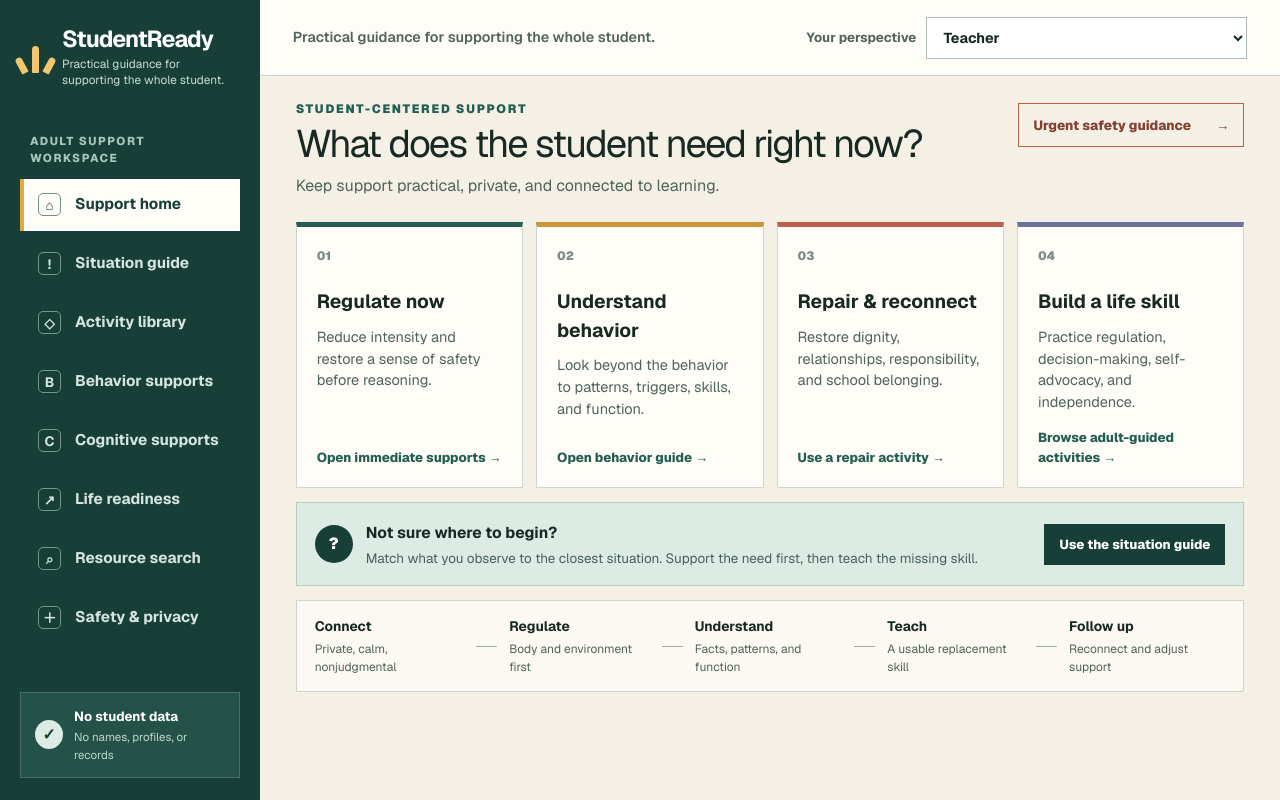
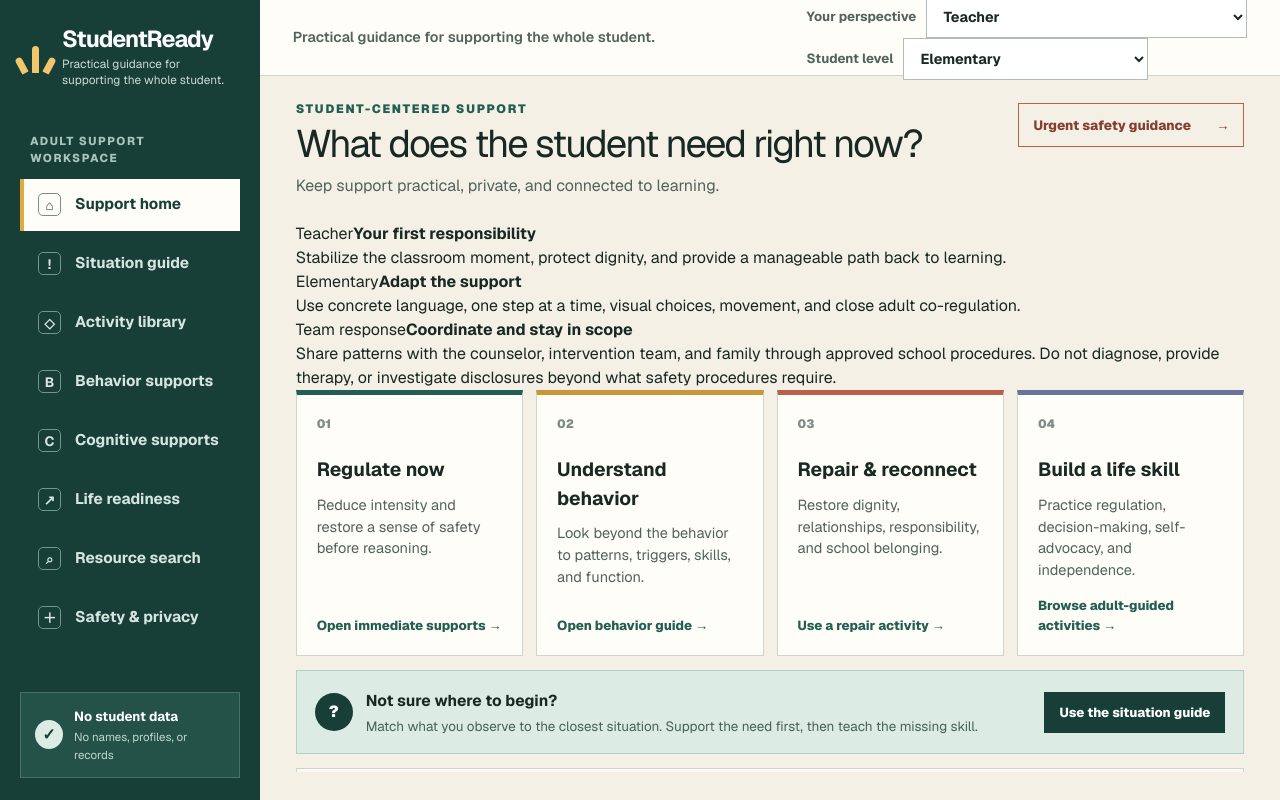
Before and after one commit to jasonjohnson75-cyber/studentready, a Next.js app: page / in a window 1280 px wide. Built offline with nearby package versions, Linux system fonts and the light colour scheme.

Commit message:
Add developmental and role-specific support guidance

```diff
--- a/app/page.tsx
+++ b/app/page.tsx
@@ -18,6 +18,25 @@ const roleFocus: Record<string, string> = {
   "Behavior interventionist": "Understand the function of behavior, then teach a safer replacement skill.",
   "Cognitive behavioral interventionist": "Connect thoughts, feelings, behavior, and next-step coping skills.",
 };
+
+const roleGuidance: Record<string, { act: string; partner: string; boundary: string }> = {
+  Teacher: { act: "Stabilize the classroom moment, protect dignity, and provide a manageable path back to learning.", partner: "Share patterns with the counselor, intervention team, and family through approved school procedures.", boundary: "Do not diagnose, provide therapy, or investigate disclosures beyond what safety procedures require." },
+  Administrator: { act: "Coordinate a consistent response, protect safety and access to learning, and remove avoidable barriers.", partner: "Bring together staff, family, student-support personnel, and district resources when needs cross roles.", boundary: "Do not substitute discipline for assessment, support, disability procedures, or mandated reporting." },
+  "Social worker": { act: "Connect the student’s school experience with family, environmental, and community supports.", partner: "Coordinate with caregivers, school teams, and outside providers with appropriate consent and privacy safeguards.", boundary: "Use licensed scope and local policy for clinical assessment, records, consent, and information sharing." },
+  "School counselor": { act: "Provide brief skill support, check risk, strengthen belonging, and identify the next level of care.", partner: "Coordinate with teachers, caregivers, administrators, and qualified mental-health professionals.", boundary: "Do not deliver a specialized clinical intervention without required training, supervision, and consent." },
+  Therapist: { act: "Translate clinical goals into practical school supports the student can use during the day.", partner: "Collaborate with the student, caregiver, and school team using clear consent and minimum necessary information.", boundary: "Do not direct school operations or disclose clinical information beyond consent, law, and safety exceptions." },
+  "Behavior interventionist": { act: "Define observable behavior, study patterns and function, then teach and reinforce a replacement skill.", partner: "Work with the student, teacher, caregiver, and problem-solving team so the plan is consistent across settings.", boundary: "Do not infer motive from one event or use a behavior plan in place of a required evaluation or safety response." },
+  "Cognitive behavioral interventionist": { act: "Teach the connection among situations, thoughts, body signals, feelings, actions, and safer choices.", partner: "Coordinate practice with trained school or clinical staff and the adults who can reinforce the skill naturally.", boundary: "Do not present school coping activities as psychotherapy or deliver defined programs without required training." },
+};
+
+const developmentalLevels = {
+  Elementary: { label: "Elementary", prompt: "Use concrete language, one step at a time, visual choices, movement, and close adult co-regulation.", voice: "Offer two simple choices and practice the skill with the student." },
+  "Middle school": { label: "Middle school", prompt: "Protect privacy, expect strong peer influence, explain the purpose, and include the student in the plan.", voice: "Use brief collaborative questions and give the student meaningful control over how support happens." },
+  "High school": { label: "High school", prompt: "Connect support to goals, identity, credits, activities, work, and increasing independence.", voice: "Ask what support is useful, agree on a practical plan, and build self-advocacy." },
+  "Transition age": { label: "Transition age", prompt: "Coach decision-making, service navigation, workplace communication, and ownership across adult settings.", voice: "Shift from directing to coaching while keeping clear safety and accountability expectations." },
+};
+
+type DevelopmentalLevel = keyof typeof developmentalLevels;
 
 const scenarios = [
   { name: "Escalation or anger", signal: "Raised voice, pacing, clenched body, conflict, or threatening language.", first: "Lower your voice, reduce the audience, create physical space, and offer two acceptable choices.", activity: "90-second regulation reset", avoid: "Lecturing, matching intensity, demanding eye contact, or discussing consequences while the student is activated.", escalate: "Follow the school safety plan for threats, weapons, violence, or immediate danger." },
@@ -60,17 +79,18 @@ const transitionStages = {
 };
 
 const worksheets = [
-  { title: "Regulation support plan", area: "Regulation", age: "All ages", summary: "Identify early signals, helpful conditions, adult responses, and safe return steps.", prompts: ["What observable signals show that stress is rising?", "What helps the environment feel safer or less demanding?", "Which regulation choices can the adult offer?", "How will the adult support a calm return to learning?"], activity: "90-second regulation reset" },
-  { title: "ABC behavior snapshot", area: "Behavior", age: "School teams", summary: "Capture what happened before, the observable behavior, and what changed afterward.", prompts: ["Before: What demand, transition, setting, or interaction occurred?", "Behavior: What was directly seen or heard?", "After: What changed immediately following the behavior?", "Working idea: What skill or need should the team explore?"], activity: "First-step plan" },
-  { title: "Thought · feeling · action map", area: "Cognitive", age: "Grades 4–12", summary: "Guide a student through the connection between a situation, thought, body feeling, action, and new response.", prompts: ["Situation: What happened?", "Thought: What went through the student’s mind?", "Feeling and body: What showed up?", "New response: What is one safer or more useful next choice?"], activity: "Circle of control" },
-  { title: "Return-to-learning plan", area: "Re-entry", age: "All ages", summary: "Create a small, predictable path back after distress, conflict, avoidance, or removal from class.", prompts: ["What does the student need before returning?", "What is the smallest reasonable first step?", "Which adult will reconnect and when?", "How will progress be reinforced without public attention?"], activity: "First-step plan" },
-  { title: "Repair conversation guide", area: "Relationships", age: "Grades 4–12", summary: "Structure a conversation about impact, needs, responsibility, and meaningful repair.", prompts: ["What happened, stated without blame?", "Who was affected and how?", "What does each person need now?", "What action can reasonably repair the harm?"], activity: "Repair and restore" },
-  { title: "Future-ready skill plan", area: "Transition", age: "Grades 6–12", summary: "Connect one current school support skill to independence, work, training, college, home, or community life.", prompts: ["Which life-ready skill is the focus?", "Where will the student use this skill outside school?", "What adult support can fade over time?", "What would student ownership look like next?"], activity: "First-step plan" },
+  { title: "Regulation support plan", area: "Regulation", age: "All ages", tags: "anxiety panic worry fear overwhelm escalation anger trauma grief shutdown sensory stress", summary: "Identify early signals, helpful conditions, adult responses, and safe return steps.", prompts: ["What observable signals show that stress is rising?", "What helps the environment feel safer or less demanding?", "Which regulation choices can the adult offer?", "How will the adult support a calm return to learning?"], activity: "90-second regulation reset" },
+  { title: "ABC behavior snapshot", area: "Behavior", age: "School teams", tags: "behavior refusal avoidance aggression disruption defiance elopement function trigger bullying", summary: "Capture what happened before, the observable behavior, and what changed afterward.", prompts: ["Before: What demand, transition, setting, or interaction occurred?", "Behavior: What was directly seen or heard?", "After: What changed immediately following the behavior?", "Working idea: What skill or need should the team explore?"], activity: "First-step plan" },
+  { title: "Thought · feeling · action map", area: "Cognitive", age: "Grades 4–12", tags: "anxiety panic worry fear trauma grief depression thinking cognitive coping self talk", summary: "Guide a student through the connection between a situation, thought, body feeling, action, and new response.", prompts: ["Situation: What happened?", "Thought: What went through the student’s mind?", "Feeling and body: What showed up?", "New response: What is one safer or more useful next choice?"], activity: "Circle of control" },
+  { title: "Return-to-learning plan", area: "Re-entry", age: "All ages", tags: "shutdown withdrawal refusal avoidance escalation suspension absence return transition reentry", summary: "Create a small, predictable path back after distress, conflict, avoidance, or removal from class.", prompts: ["What does the student need before returning?", "What is the smallest reasonable first step?", "Which adult will reconnect and when?", "How will progress be reinforced without public attention?"], activity: "First-step plan" },
+  { title: "Repair conversation guide", area: "Relationships", age: "Grades 4–12", tags: "bullying conflict harm relationship peer exclusion rumor repair restore accountability", summary: "Structure a conversation about impact, needs, responsibility, and meaningful repair.", prompts: ["What happened, stated without blame?", "Who was affected and how?", "What does each person need now?", "What action can reasonably repair the harm?"], activity: "Repair and restore" },
+  { title: "Future-ready skill plan", area: "Transition", age: "Grades 6–12", tags: "adulthood transition career college work independence self advocacy executive function future", summary: "Connect one current school support skill to independence, work, training, college, home, or community life.", prompts: ["Which life-ready skill is the focus?", "Where will the student use this skill outside school?", "What adult support can fade over time?", "What would student ownership look like next?"], activity: "First-step plan" },
 ];
 
 export default function Home() {
   const [view, setView] = useState<View>("overview");
   const [role, setRole] = useState("Teacher");
+  const [developmentalLevel, setDevelopmentalLevel] = useState<DevelopmentalLevel>("Elementary");
   const [scenario, setScenario] = useState(0);
   const [activityFilter, setActivityFilter] = useState("All");
   const [activeActivity, setActiveActivity] = useState<(typeof activities)[number] | null>(null);
@@ -101,7 +121,7 @@ export default function Home() {
     const query = resourceQuery.trim().toLowerCase();
     return worksheets.filter((item) => {
       const areaMatch = supportArea === "All" || item.area === supportArea;
-      const textMatch = !query || `${item.title} ${item.area} ${item.age} ${item.summary} ${item.prompts.join(" ")}`.toLowerCase().includes(query);
+      const textMatch = !query || `${item.title} ${item.area} ${item.age} ${item.tags} ${item.summary} ${item.prompts.join(" ")}`.toLowerCase().includes(query);
       return areaMatch && textMatch;
     });
   }, [resourceQuery, supportArea]);
@@ -134,12 +154,20 @@ export default function Home() {
       <section className="workspace">
         <header className="topbar">
           <div className="topbar-title"><span className="mobile-logo">StudentReady</span><p>Practical guidance for supporting the whole student.</p></div>
-          <label className="role-picker"><span>Your perspective</span><select value={role} onChange={(event) => setRole(event.target.value)}>{roles.map((item) => <option key={item}>{item}</option>)}</select></label>
+          <div className="support-pickers">
+            <label className="role-picker"><span>Your perspective</span><select value={role} onChange={(event) => setRole(event.target.value)}>{roles.map((item) => <option key={item}>{item}</option>)}</select></label>
+            <label className="role-picker level-picker"><span>Student level</span><select value={developmentalLevel} onChange={(event) => setDevelopmentalLevel(event.target.value as DevelopmentalLevel)}>{Object.keys(developmentalLevels).map((item) => <option key={item}>{item}</option>)}</select></label>
+          </div>
         </header>
 
         <div className="panel-wrap">
           {view === "overview" && <section className="view-panel overview-view" aria-labelledby="overview-title">
             <div className="view-heading"><div><p className="kicker">STUDENT-CENTERED SUPPORT</p><h1 id="overview-title">What does the student need right now?</h1><p>{roleFocus[role]}</p></div><button className="urgent-link" type="button" onClick={() => setView("safety")}>Urgent safety guidance <span>→</span></button></div>
+            <div className="guidance-lens" aria-label="Selected support guidance">
+              <article><span>{role}</span><strong>Your first responsibility</strong><p>{roleGuidance[role].act}</p></article>
+              <article><span>{developmentalLevels[developmentalLevel].label}</span><strong>Adapt the support</strong><p>{developmentalLevels[developmentalLevel].prompt}</p></article>
+              <article><span>Team response</span><strong>Coordinate and stay in scope</strong><p>{roleGuidance[role].partner} {roleGuidance[role].boundary}</p></article>
+            </div>
             <div className="need-grid">
               <button type="button" onClick={() => { setScenario(0); setView("situations"); }}><span className="need-number">01</span><strong>Regulate now</strong><p>Reduce intensity and restore a sense of safety before reasoning.</p><span className="need-action">Open immediate supports →</span></button>
               <button type="button" onClick={() => { setScenario(5); setView("situations"); }}><span className="need-number">02</span><strong>Understand behavior</strong><p>Look beyond the behavior to patterns, triggers, skills, and function.</p><span className="need-action">Open behavior guide →</span></button>
@@ -153,7 +181,7 @@ export default function Home() {
           {view === "situations" && <section className="view-panel" aria-labelledby="situations-title">
             <div className="view-heading compact"><div><p className="kicker">OBSERVE · SUPPORT · ESCALATE WHEN NEEDED</p><h1 id="situations-title">Situation guide</h1><p>Choose the closest concern. These are response guides, not diagnoses.</p></div><button className="plain-button" type="button" onClick={() => setView("activities")}>Browse all activities →</button></div>
             <div className="situation-layout"><div className="situation-list" role="tablist" aria-label="Common student situations">{scenarios.map((item,index) => <button key={item.name} type="button" role="tab" aria-selected={scenario === index} onClick={() => setScenario(index)}><span>{String(index + 1).padStart(2,"0")}</span>{item.name}</button>)}</div>
-              <article className="situation-detail"><div className="detail-top"><div><p className="kicker">WHAT YOU MAY NOTICE</p><h2>{scenarios[scenario].name}</h2></div><span className="scope-badge">School response</span></div><p className="signal">{scenarios[scenario].signal}</p><div className="response-grid"><div className="respond"><strong>Respond first</strong><p>{scenarios[scenario].first}</p></div><div className="avoid"><strong>Avoid</strong><p>{scenarios[scenario].avoid}</p></div></div><div className="escalate"><strong>Bring in more support</strong><p>{scenarios[scenario].escalate}</p></div><button className="activity-link" type="button" onClick={() => openRelatedActivity(scenarios[scenario].activity)}>Open related activity: {scenarios[scenario].activity} <span>→</span></button></article>
+              <article className="situation-detail"><div className="detail-top"><div><p className="kicker">WHAT YOU MAY NOTICE</p><h2>{scenarios[scenario].name}</h2></div><span className="scope-badge">{developmentalLevels[developmentalLevel].label}</span></div><p className="signal">{scenarios[scenario].signal}</p><div className="development-note"><strong>Developmental approach</strong><p>{developmentalLevels[developmentalLevel].voice}</p></div><div className="response-grid"><div className="respond"><strong>Respond first</strong><p>{scenarios[scenario].first}</p></div><div className="avoid"><strong>Avoid</strong><p>{scenarios[scenario].avoid}</p></div></div><div className="escalate"><strong>Bring in more support</strong><p>{scenarios[scenario].escalate}</p><small>{roleGuidance[role].partner}</small></div><button className="activity-link" type="button" onClick={() => openRelatedActivity(scenarios[scenario].activity)}>Open related activity: {scenarios[scenario].activity} <span>→</span></button></article>
             </div>
           </section>}
 
```
